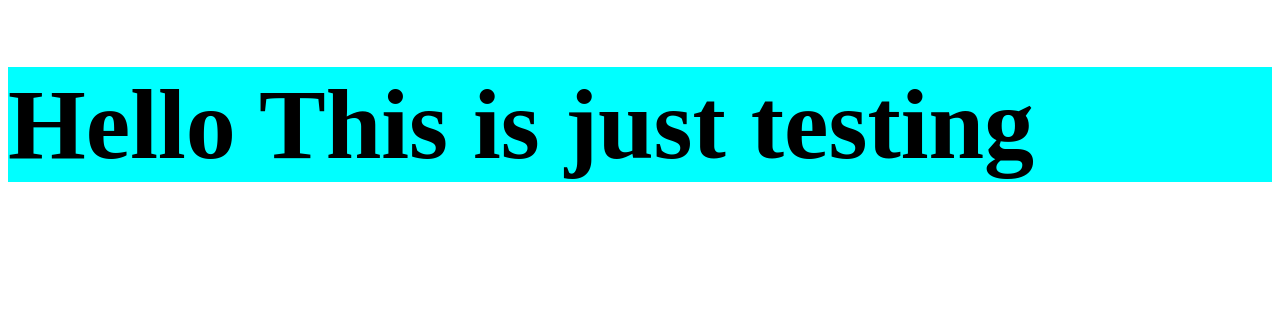
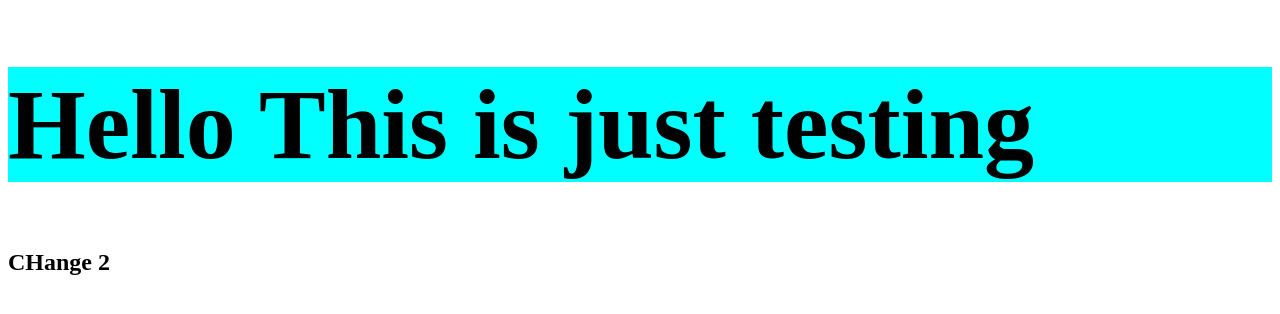
Before and after one commit to Samyog55/hello, a plain HTML site: page index.html in a window 1280 px wide. Drawn offline with Linux system fonts and the light colour scheme.

Commit message:
Update index.html

```diff
--- a/index.html
+++ b/index.html
@@ -8,5 +8,6 @@
 </head>
 <body>
     <h1 style="background-color: aqua; color;">Hello This is just testing</h1>
+    <h2>CHange 2</h2>
 </body>
 </html>
```
